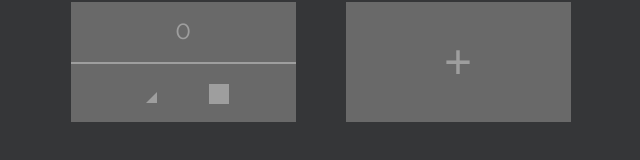
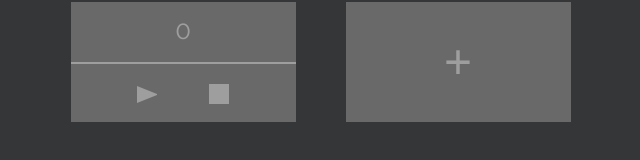
Before and after one commit to Oreseeker/belyaev_test_task, a Vue app: page / in a window 1280 px wide. Shown: the part 338-498 px from the top of the page, without its empty margins (182-822 px from the left). Built offline with nearby package versions, Linux system fonts and the light colour scheme.

Commit message:
Finished test task (https://www.figma.com/file/plPASXLUHB1SvIvz4oAvBu/%D0%A2%D0%B5%D1%81%D1%82%D0%BE%D0%B2%D0%BE%D0%B5-%D0%B7%D0%B0%D0%B4%D0%B0%D0%BD%D0%B8%D0%B5?node-id=1%3A140)

```diff
--- a/src/components/PauseButton.vue
+++ b/src/components/PauseButton.vue
@@ -29,6 +29,7 @@ export default {
   flex-flow: row nowrap;
   justify-content: center;
   cursor: pointer;
+  width: 20px;
 }
 .stick {
   border-left: 3px solid;
--- a/src/components/PlayButton.vue
+++ b/src/components/PlayButton.vue
@@ -1,11 +1,9 @@
 <template>
-  <div class="play-button">
-    <div
-      class="inner-layer"
-      :style="{ 'background-color': color }"
-      @click="$emit('click')"
-    ></div>
-  </div>
+  <div
+    class="play-button"
+    :style="{ 'border-color': 'transparent transparent transparent ' + color }"
+    @click="$emit('click')"
+  ></div>
 </template>
 
 <script>
@@ -23,12 +21,9 @@ export default {
 .play-button {
   width: 20px;
   height: 17px;
-  overflow: hidden;
-}
-.inner-layer {
-  transform: rotate(-135deg) translateX(-50%);
-  width: 26px;
-  height: 26px;
   cursor: pointer;
+  border-style: solid;
+  border-width: 8px 0 8px 20px;
+  box-sizing: border-box;
 }
 </style>
```
